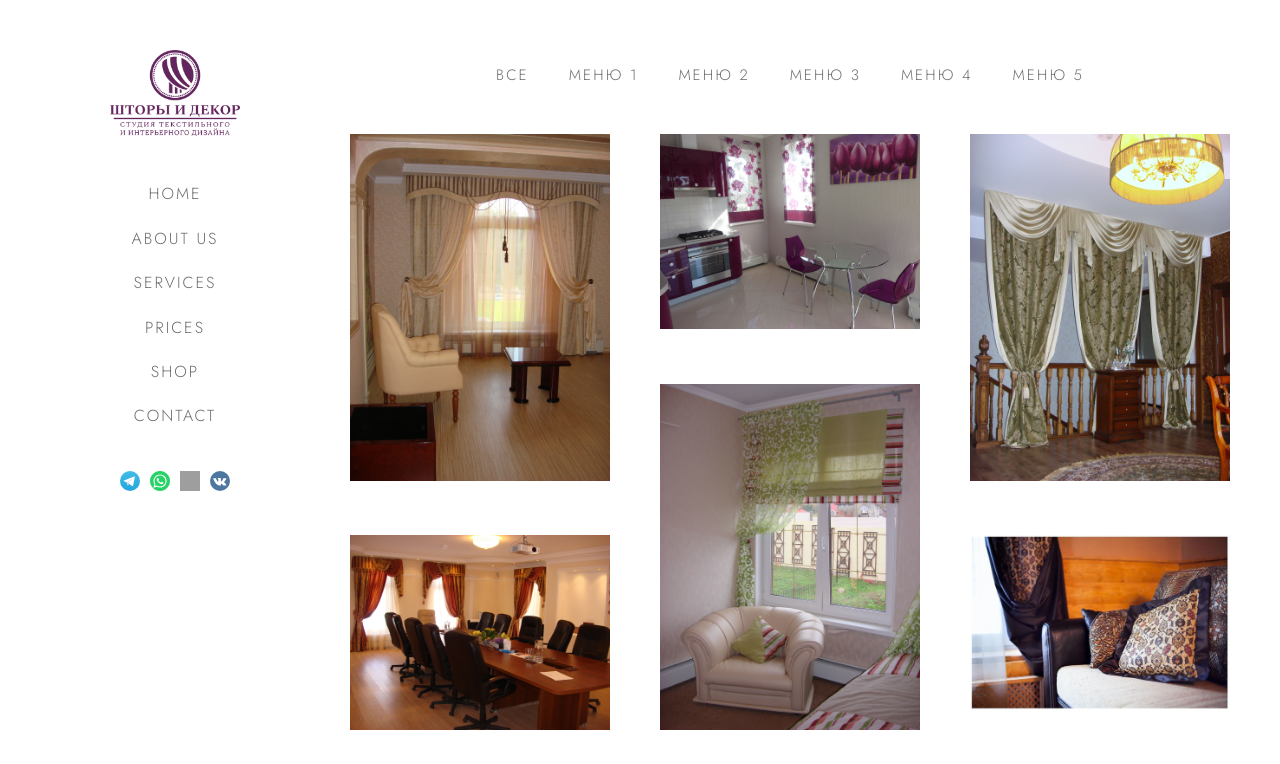
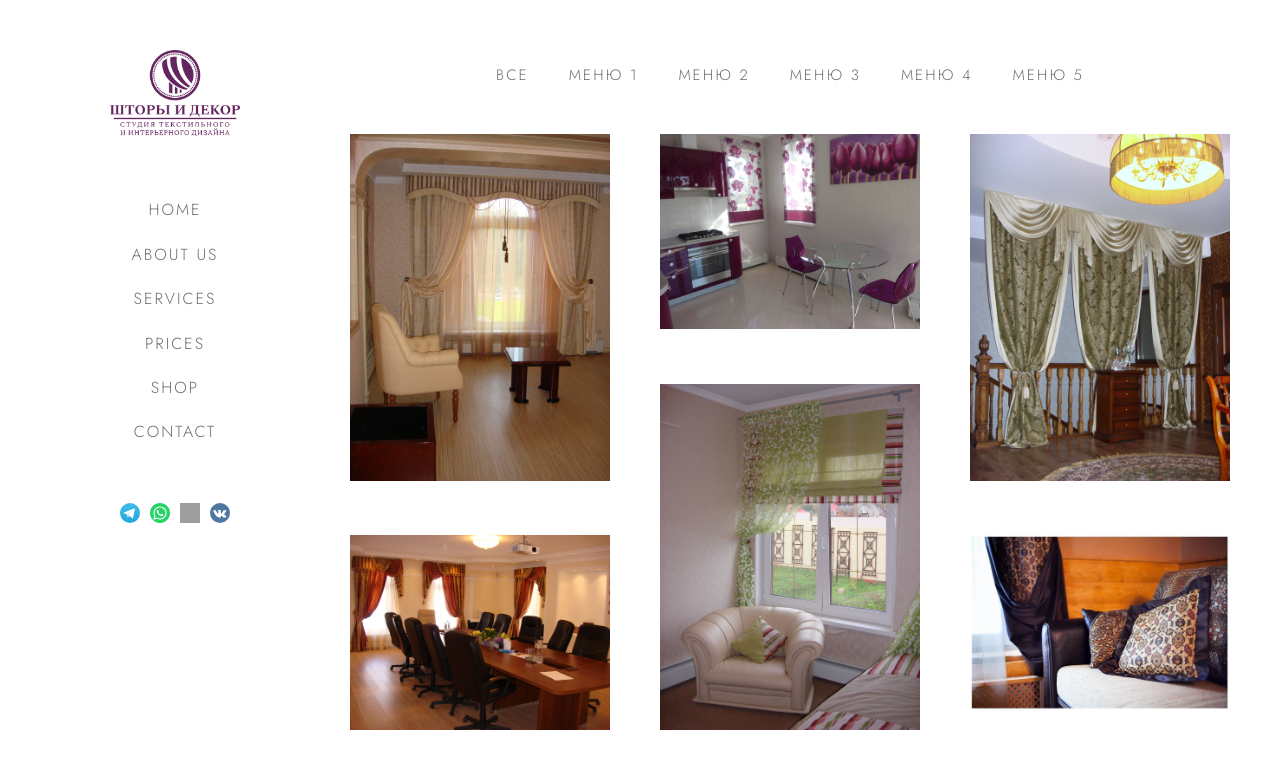
Before and after one commit to shamilfrontend/shtori-i-dekor-portfolio, a Vue app: page / in a window 1280 px wide. Shown: the top 764 px of the page. Built offline with nearby package versions, Linux system fonts and the light colour scheme; grey boxes are pictures that could not be loaded.

Commit message:
feat: update

```diff
--- a/src/components/TheSidebar/index.vue
+++ b/src/components/TheSidebar/index.vue
@@ -61,7 +61,7 @@ defineOptions({ name: "TheSidebar" });
 
   &__logo {
     width: 130px;
-    margin-bottom: 32px;
+    margin-bottom: 48px;
   }
 
   &__list {
@@ -130,8 +130,13 @@ defineOptions({ name: "TheSidebar" });
     justify-content: center;
     align-items: center;
     list-style: none;
-    margin-top: 32px;
+    margin: 48px 0 0;
     padding: 0;
+
+    .social__icon {
+      width: 20px;
+      height: 20px;
+    }
 
     .social__item:not(:last-child) {
       margin-right: 10px;
@@ -140,11 +145,6 @@ defineOptions({ name: "TheSidebar" });
     @media (max-width: 1200px) {
       display: none;
     }
-
-    .social__icon {
-      width: 20px;
-      height: 20px;
-    }
   }
 }
 </style>
```
